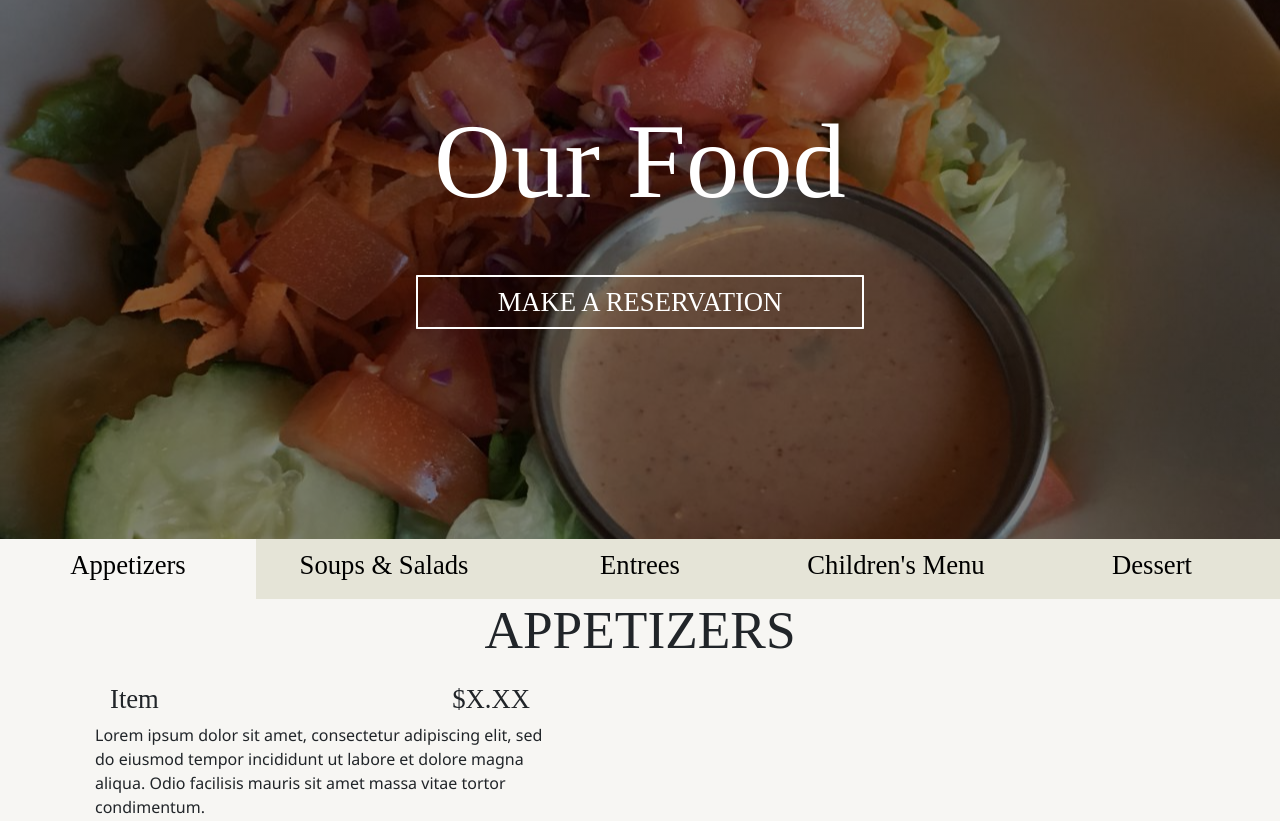
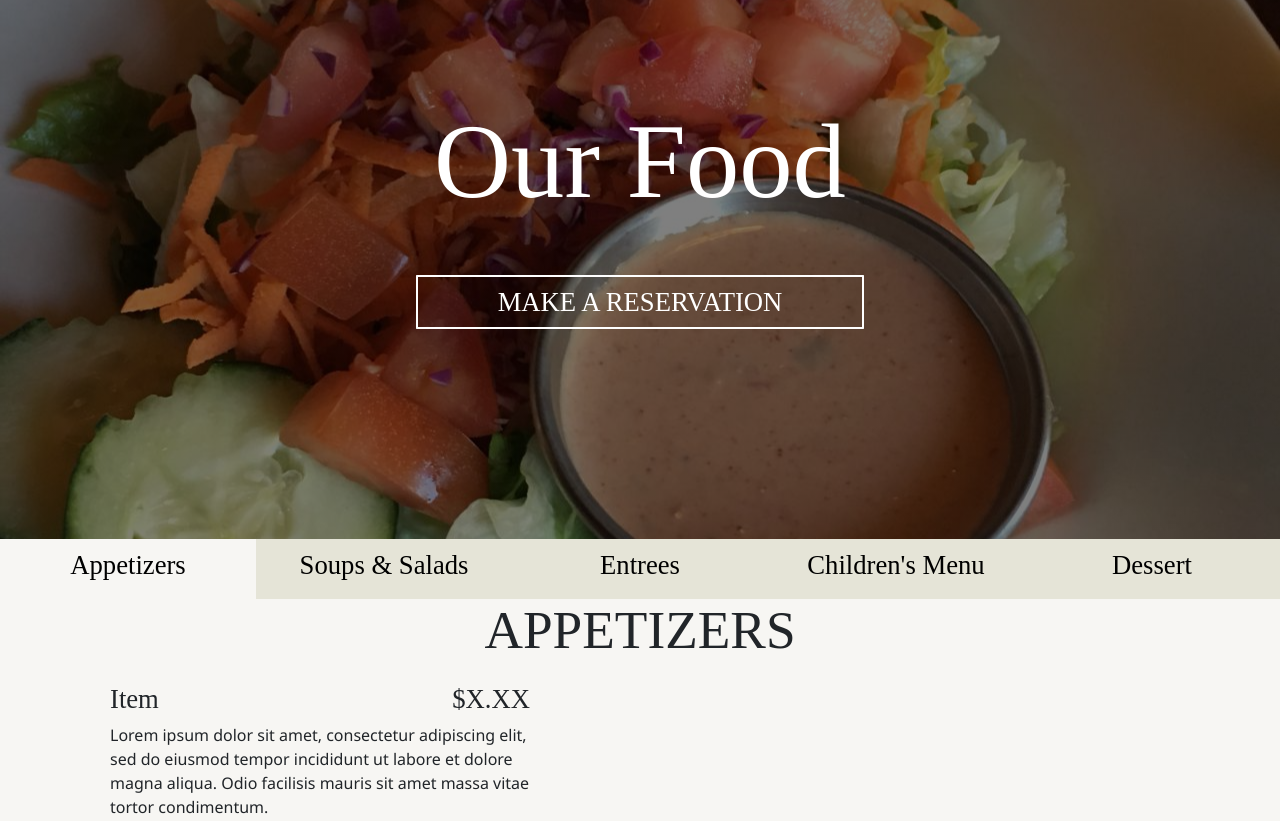
Before and after one commit to EmBla312/web-proj-2, a plain HTML site: page pages/food.html in a window 1280 px wide. Shown: the part 70-891 px from the top of the page. Drawn offline with nearby package versions, Linux system fonts and the light colour scheme; a script that the page names is missing.

Commit message:
temp fix item paragraph alignment

```diff
--- a/pages/food.html
+++ b/pages/food.html
@@ -68,7 +68,9 @@
                                 <div class="col-sm-6"><h4 class="list-obj-price">$X.XX</h4></div>
                             </div>
                             <div class="row">
-                                <p>Lorem ipsum dolor sit amet, consectetur adipiscing elit, sed do eiusmod tempor incididunt ut labore et dolore magna aliqua. Odio facilisis mauris sit amet massa vitae tortor condimentum.</p>
+                                <div class="list-obj-p"><p>Lorem ipsum dolor sit amet, consectetur adipiscing elit, sed do eiusmod tempor incididunt ut labore et dolore magna aliqua. Odio facilisis mauris sit amet massa vitae tortor condimentum.</p>
+
+                                </div>
                             </div>
                         </div>
                     </div>
--- a/styles/master.css
+++ b/styles/master.css
@@ -174,3 +174,7 @@ p, i, b, u, table, tr, td {
 .tab-list-obj .list-obj-price {
     text-align: right;
 }
+
+.tab-list-obj .list-obj-p {
+    padding-left: 15px;
+}
```
